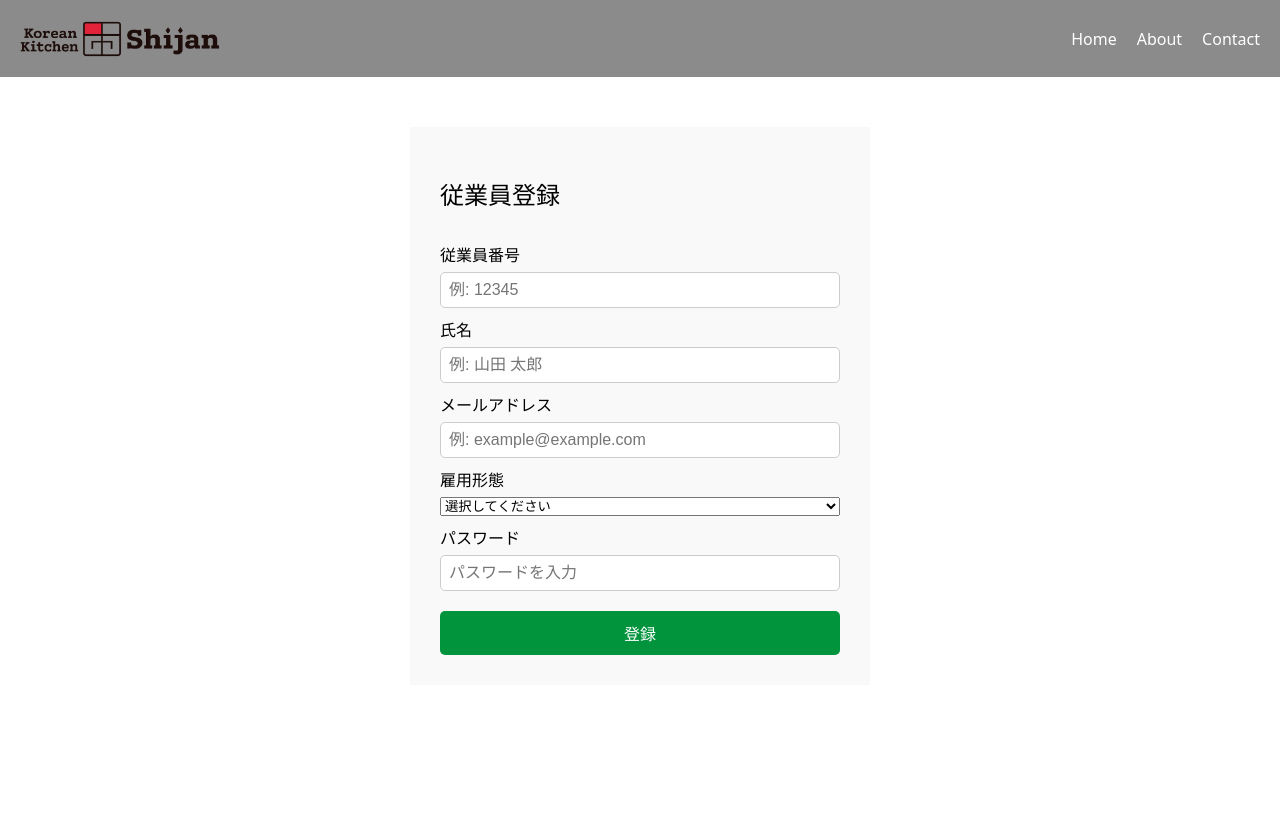
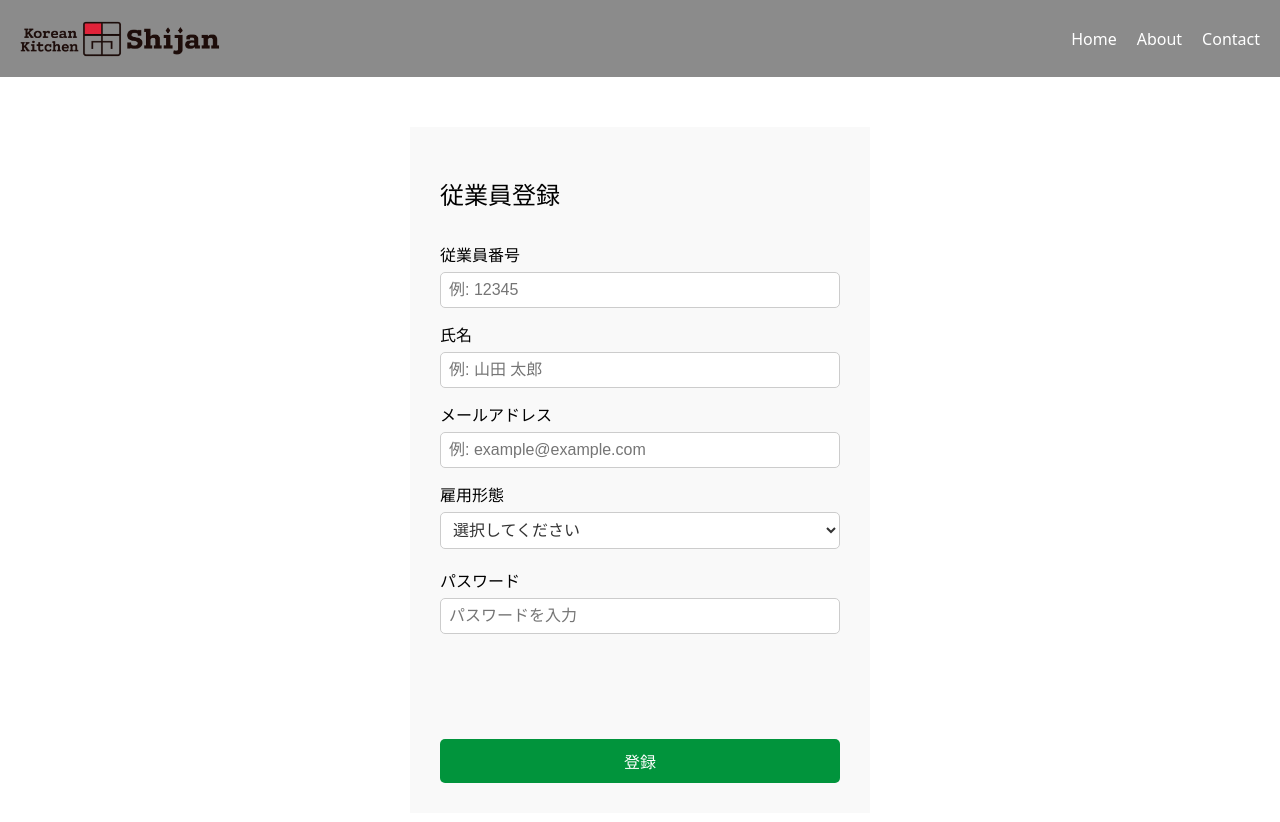
Before and after one commit to kei0101xw/web-shift-manager, a React (Vite) app in the folder frontend/: page /registeremployee in a window 1280 px wide. Shown: the top 822 px of the page. Before the commit the page ends 800 px from the top, so only its background shows below. Built offline with nearby package versions, Linux system fonts and the light colour scheme.

Commit message:
[change] セレクトボックスのcssを追加

```diff
--- a/frontend/src/pages/RegisterEmployee.css
+++ b/frontend/src/pages/RegisterEmployee.css
@@ -23,10 +23,11 @@
   font-size: 1rem;
   border-radius: 5px;
   border: 1px solid #ccc;
+  margin-bottom: 5px;
 }
 
 .register-form button {
-  margin-top: 20px;
+  margin-top: 100px;
   padding: 10px;
   font-size: 1rem;
   background-color: #01943c;
@@ -34,6 +35,27 @@
   border: none;
   border-radius: 5px;
   cursor: pointer;
+}
+
+/* セレクトボックス全体のスタイル */
+.register-form select {
+  width: 100%;
+  padding: 8px;
+  margin-bottom: 10px;
+  /* margin-top: 10px; */
+  border: 1px solid #ccc;
+  border-radius: 5px;
+  font-size: 1rem;
+  background-color: #fff;
+  color: #333;
+  /* text-align: left; */
+}
+
+/* フォーカス時の枠線 */
+.register-form select:focus {
+  border-color: #007bff;
+  outline: none;
+  box-shadow: 0 0 4px rgba(0, 123, 255, 0.4);
 }
 
 .register-form button:hover {
```
